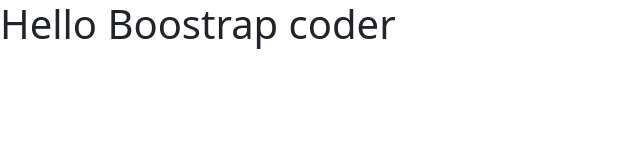
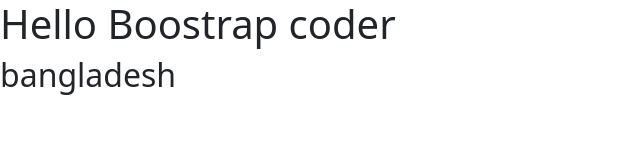
Before and after one commit to thasin5900/boostrap, a plain HTML site: page index.html in a window 1280 px wide. Shown: the whole page, without its empty margins (0-640 px from the left). Drawn offline with nearby package versions, Linux system fonts and the light colour scheme.

Commit message:
second commit

```diff
--- a/index.html
+++ b/index.html
@@ -10,6 +10,7 @@
 </head>
 <body>
     <h1>Hello Boostrap coder</h1>
+    <h2>bangladesh</h2>
 
 
     <!-- Boostrap JS Bundle Link -->
```
